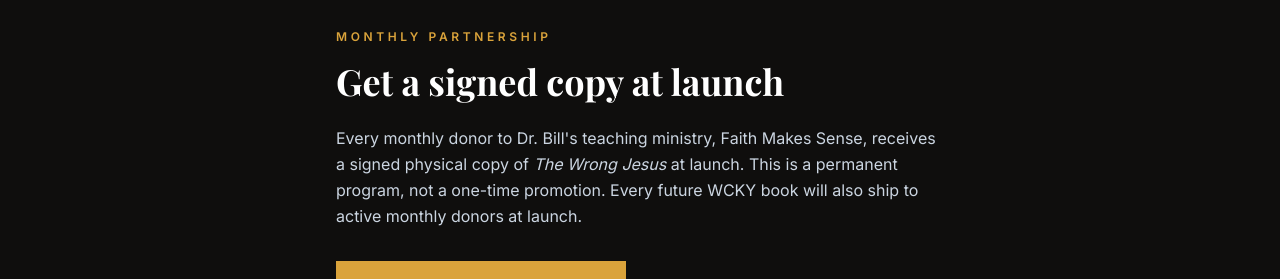
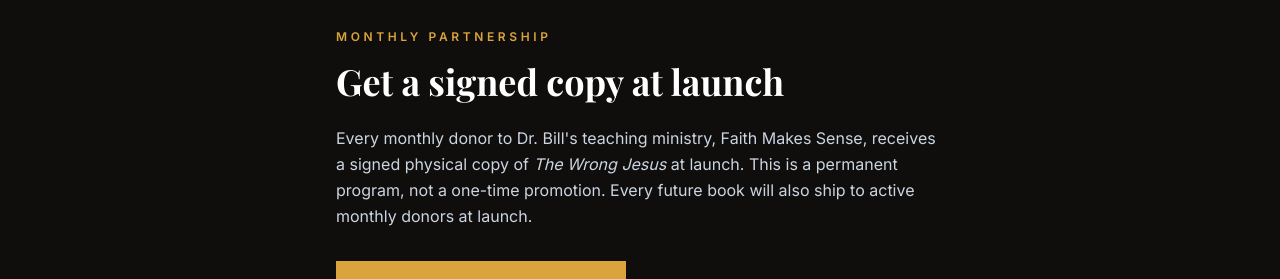
Before and after one commit to byomes/wcky, a Next.js app: page /thewrongjesus in a window 1280 px wide. Shown: the part 1900-2179 px from the top of the page. Built offline with nearby package versions, Linux system fonts and the light colour scheme; a web font is replaced by a local one.

Commit message:
copy: drop WCKY branding from monthly-donor future-book copy
Co-Authored-By: Claude Sonnet 5 <noreply@anthropic.com>

```diff
--- a/src/app/thewrongjesus/page.tsx
+++ b/src/app/thewrongjesus/page.tsx
@@ -149,7 +149,7 @@ export default function TheWrongJesusPage() {
             Every monthly donor to Dr. Bill&apos;s teaching ministry, Faith Makes Sense, receives
             a signed physical copy of <em>The Wrong Jesus</em> at launch. This is a permanent
             program, not a one-time
-            promotion. Every future WCKY book will also ship to active monthly donors at launch.
+            promotion. Every future book will also ship to active monthly donors at launch.
           </p>
           <a
             href={GIVEBUTTER_LINK}
```
